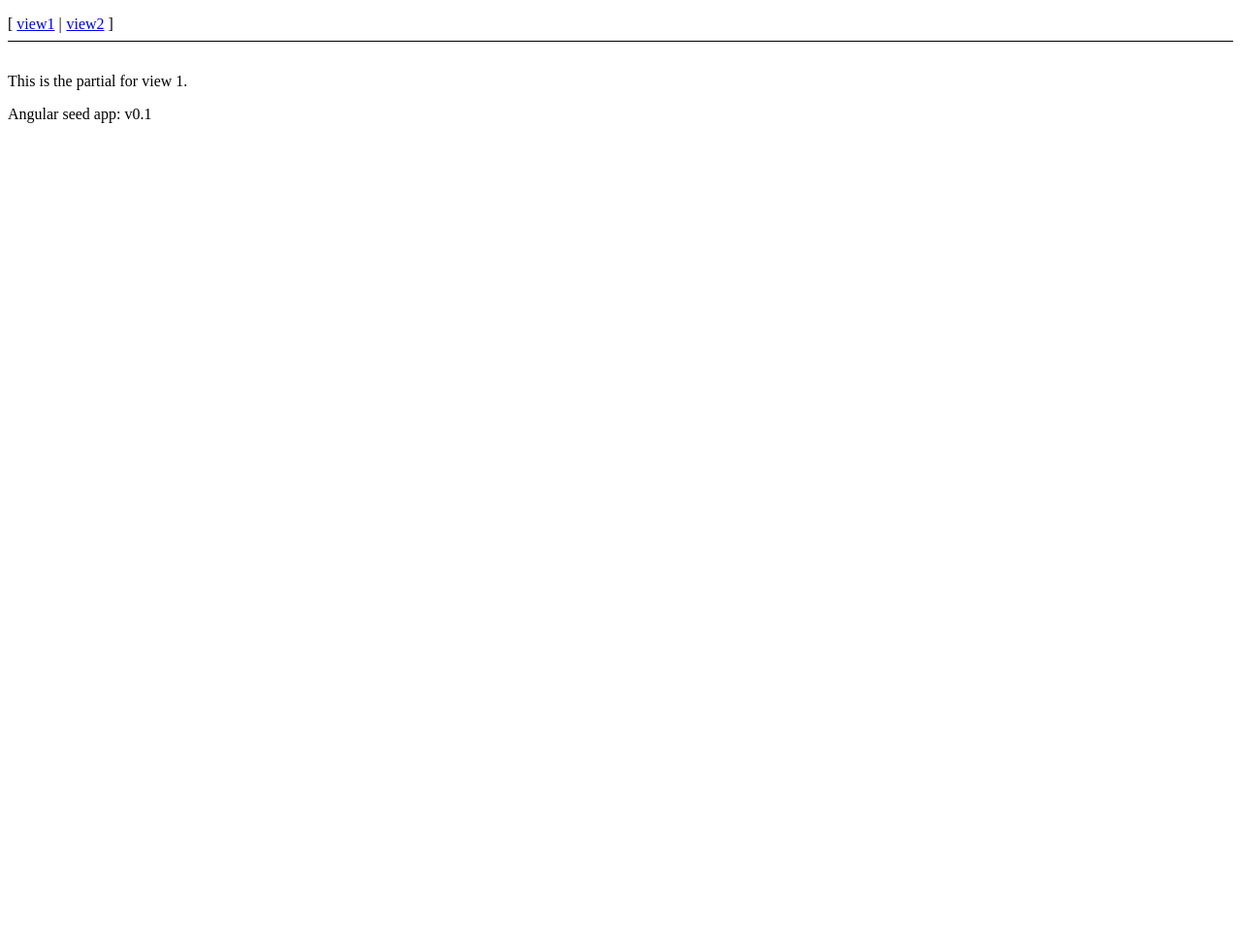
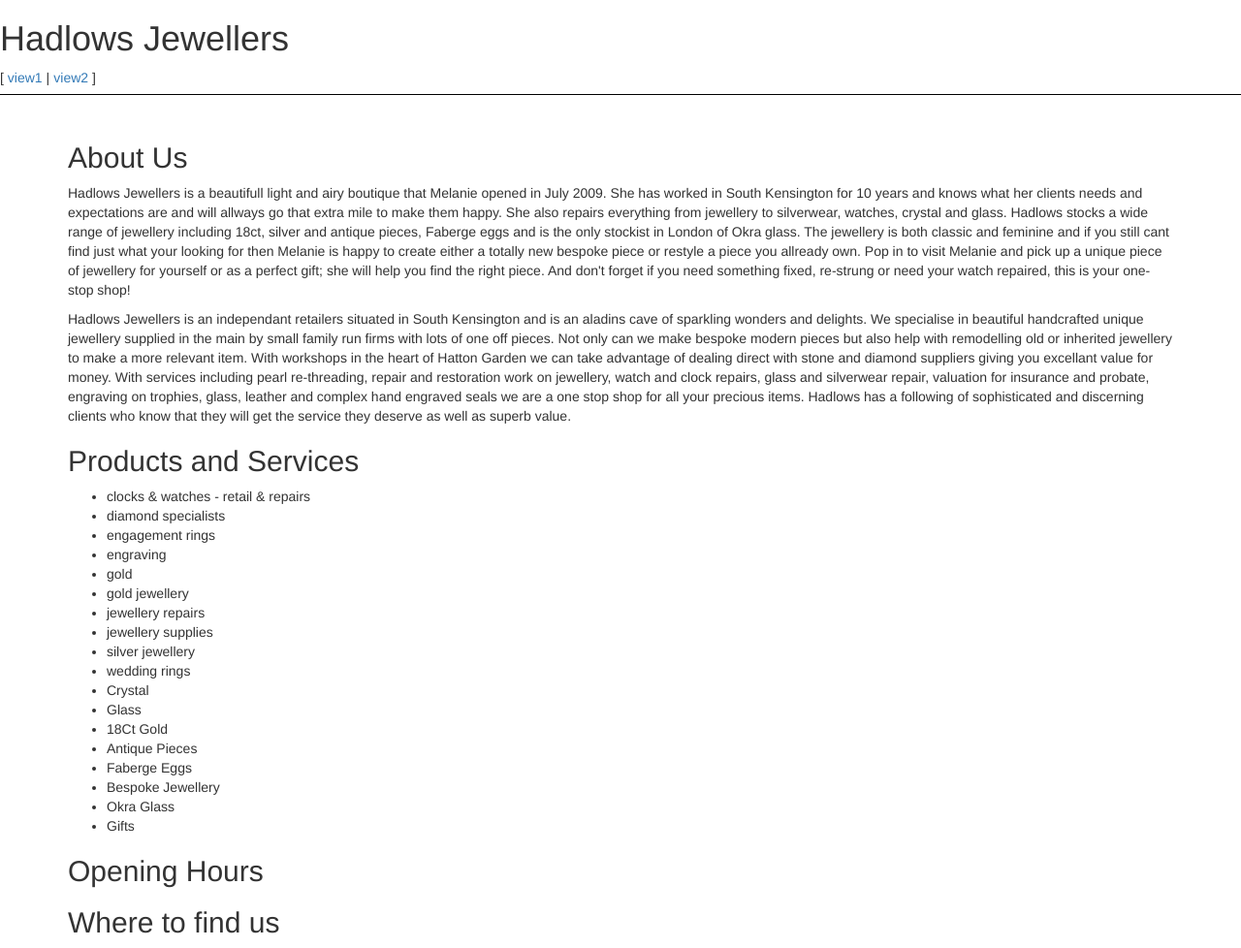
Before and after one commit to ArupSen/hadlows-jewellers, a website: page app/index.html at #/about in a window 1280 px wide. Shown: the whole page at 97% size. Before the commit the page ends 800 px from the top, so only its background shows below. Drawn offline with nearby package versions, Linux system fonts and the light colour scheme.

Commit message:
created an about and products page set up with some text on about

```diff
--- a/app/index.html
+++ b/app/index.html
@@ -2,10 +2,16 @@
 <html lang="en" ng-app="myApp">
 <head>
   <meta charset="utf-8">
-  <title>My AngularJS App</title>
+  <title>Hadlows Jewellers - 15 Glendower Place, South Kensington.</title>
+<!-- Latest compiled and minified CSS -->
+<link rel="stylesheet" href="https://maxcdn.bootstrapcdn.com/bootstrap/3.2.0/css/bootstrap.min.css">
+
+<!-- Optional theme -->
+<link rel="stylesheet" href="https://maxcdn.bootstrapcdn.com/bootstrap/3.2.0/css/bootstrap-theme.min.css">
   <link rel="stylesheet" href="css/app.css"/>
 </head>
 <body>
+<h1>Hadlows Jewellers</h1>
   <ul class="menu">
     <li><a href="#/view1">view1</a></li>
     <li><a href="#/view2">view2</a></li>
@@ -13,8 +19,11 @@
 
   <div ng-view></div>
 
-  <div>Angular seed app: v<span app-version></span></div>
 
+<!-- jQuery (necessary for Bootstrap's JavaScript plugins) -->
+<script src="https://ajax.googleapis.com/ajax/libs/jquery/1.11.1/jquery.min.js"></script>
+<!-- Latest compiled and minified JavaScript -->
+<script src="https://maxcdn.bootstrapcdn.com/bootstrap/3.2.0/js/bootstrap.min.js"></script>
   <!-- In production use:
   <script src="//ajax.googleapis.com/ajax/libs/angularjs/1.0.7/angular.min.js"></script>
   -->
--- a/app/js/app.js
+++ b/app/js/app.js
@@ -10,7 +10,7 @@
   'myApp.controllers'
 ]).
 config(['$routeProvider', function($routeProvider) {
-  $routeProvider.when('/view1', {templateUrl: 'partials/partial1.html', controller: 'MyCtrl1'});
-  $routeProvider.when('/view2', {templateUrl: 'partials/partial2.html', controller: 'MyCtrl2'});
-  $routeProvider.otherwise({redirectTo: '/view1'});
+  $routeProvider.when('/', {templateUrl: 'partials/products.html', controller: 'ProductsController'});
+  $routeProvider.when('/about', {templateUrl: 'partials/about.html', controller: 'AboutController'});
+  $routeProvider.otherwise({redirectTo: '/'});
 }]);
--- a/app/js/controllers.js
+++ b/app/js/controllers.js
@@ -3,9 +3,9 @@
 /* Controllers */
 
 angular.module('myApp.controllers', []).
-  controller('MyCtrl1', [function() {
+  controller('ProductsController', [function() {
 
   }])
-  .controller('MyCtrl2', [function() {
+  .controller('AboutController', [function() {
 
   }]);
--- /dev/null
+++ b/app/partials/about.html
@@ -0,0 +1,38 @@
+<div class="container">
+<h2>About Us</h2>
+<p>
+Hadlows Jewellers is a beautifull light and airy boutique that Melanie opened in July 2009. She has worked in South Kensington for 10 years and knows what her clients needs and expectations are and will allways go that extra mile to make them happy. She also repairs everything from jewellery to silverwear, watches, crystal and glass. Hadlows stocks a wide range of jewellery including 18ct, silver and antique pieces, Faberge eggs and is the only stockist in London of Okra glass. The jewellery is both classic and feminine and if you still cant find just what your looking for then Melanie is happy to create either a totally new bespoke piece or restyle a piece you allready own. Pop in to visit Melanie and pick up a unique piece of jewellery for yourself or as a perfect gift; she will help you find the right piece. And don't forget if you need something fixed, re-strung or need your watch repaired, this is your one-stop shop!</p>
+<p>
+Hadlows Jewellers is an independant retailers situated in South Kensington and is an aladins cave of sparkling wonders and delights.
+We specialise in beautiful handcrafted unique jewellery supplied in the main by small family run firms with lots of one off pieces.
+Not only can we make bespoke modern pieces but also help with remodelling old or inherited jewellery to make a more relevant item.
+With workshops in the heart of Hatton Garden we can take advantage of dealing direct with stone and diamond suppliers giving you excellant value for money.
+With services including pearl re-threading, repair and restoration work on jewellery, watch and clock repairs, glass and silverwear repair, valuation for insurance and probate, engraving on trophies, glass, leather and complex hand engraved seals we are a one stop shop for all your precious items.
+Hadlows has a following of sophisticated and discerning clients who know that they will get the service they deserve as well as superb value.
+</p>
+<h2>Products and Services</h2>
+<ul>
+  <li>clocks &amp; watches - retail &amp; repairs</li>
+  <li>diamond specialists</li>
+  <li>engagement rings</li>
+  <li>engraving</li>
+  <li>gold</li>
+  <li>gold jewellery</li>
+  <li>jewellery repairs</li>
+  <li>jewellery supplies</li>
+  <li>silver jewellery</li>
+  <li>wedding rings</li>
+  <li>Crystal</li>
+  <li>Glass</li>
+  <li>18Ct Gold</li>
+  <li>Antique Pieces</li>
+  <li>Faberge Eggs</li>
+  <li>Bespoke Jewellery</li>
+  <li>Okra Glass</li>
+  <li>Gifts</li>
+</ul>
+<h2>Opening Hours</h2>
+<!-- TODO add the opening hours -->
+<h2>Where to find us</h2>
+<!-- TODO add an interactive map -->
+</div>
```
Also changed, not shown: app/partials/products.html (added, +3 -0 lines).
